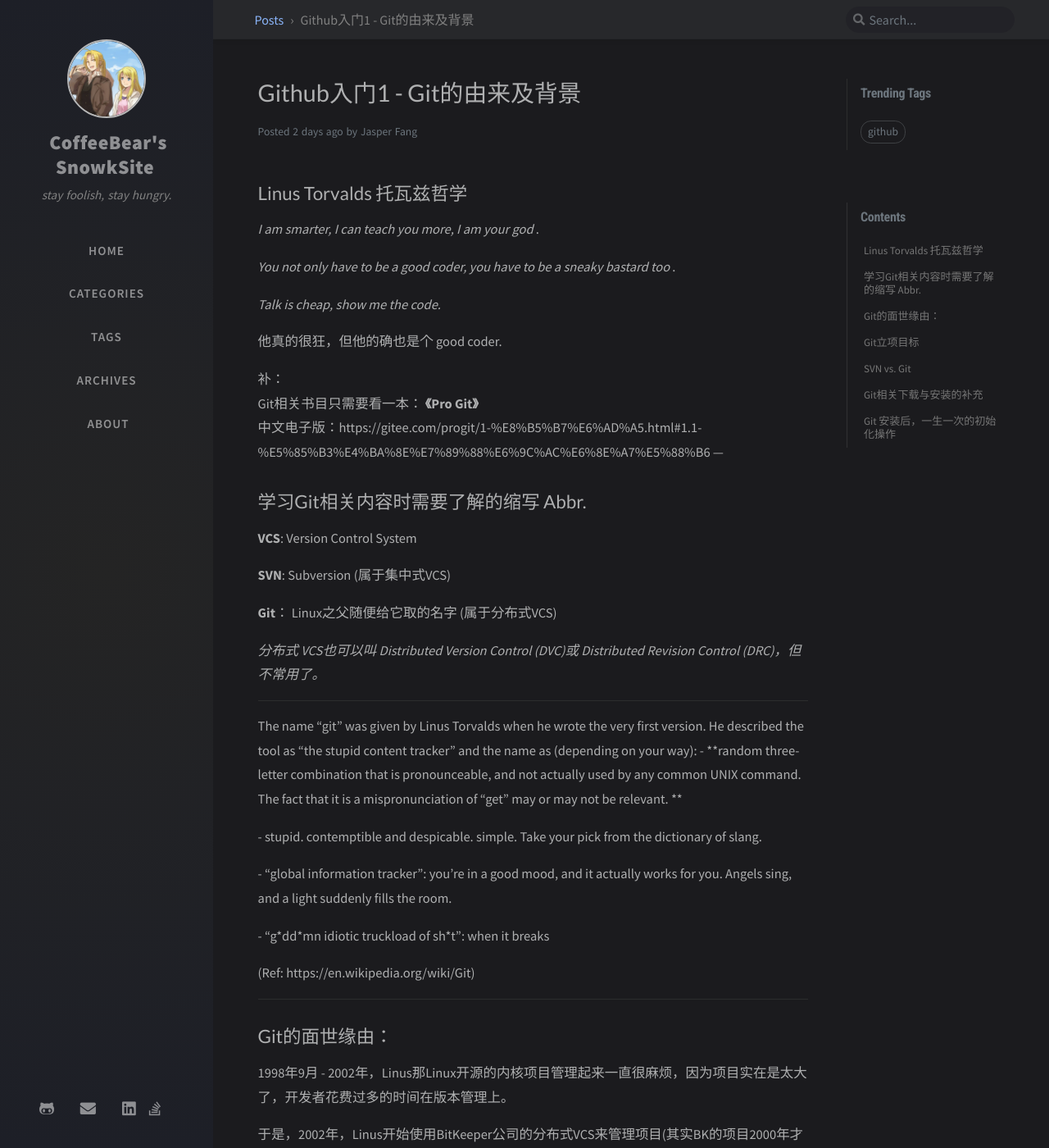
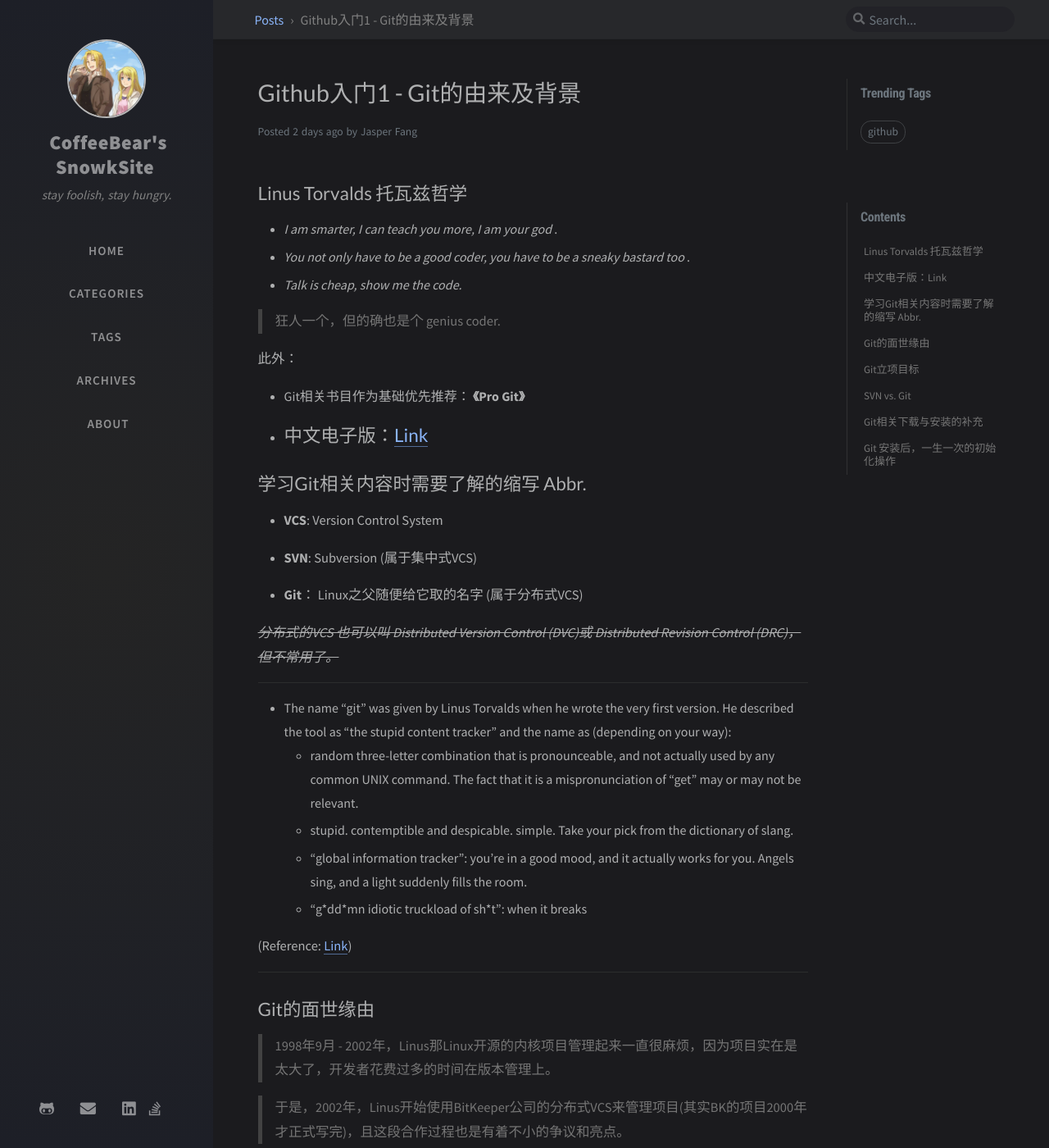
Before and after one commit to i493052739/i493052739.github.io, a Jekyll site: the page built from _posts/2020-12-09-Github入门1.md, in a window 1280 px wide and 1400 px high. Shown: the whole window at 82% size. Built offline with Jekyll 4.4.1, drawn with Linux system fonts in a browser that asks for light colours; nearby versions of some CDN libraries; comment, search, counter and statistics services are not loaded; some of the changed text lies outside the part shown.

Commit message:
format update

```diff
--- a/_posts/2020-12-09-Github入门1.md
+++ b/_posts/2020-12-09-Github入门1.md
@@ -9,61 +9,49 @@ pin: false
 
 ## Linus Torvalds 托瓦兹哲学
 
-*I am smarter, I can teach you more, I am your god*.
+* *I am smarter, I can teach you more, I am your god*.
+* *You not only have to be a good coder, you have to be a sneaky bastard too*.
+* *Talk is cheap, show me the code.*
 
-*You not only have to be a good coder, you have to be a sneaky bastard too*.
+ > 狂人一个，但的确也是个 genius coder.
 
-*Talk is cheap, show me the code.*
-
-
-
-他真的很狂，但他的确也是个 good coder.
-
-补：
-Git相关书目只需要看一本： **《Pro Git》**
-中文电子版：https://gitee.com/progit/1-%E8%B5%B7%E6%AD%A5.html#1.1-%E5%85%B3%E4%BA%8E%E7%89%88%E6%9C%AC%E6%8E%A7%E5%88%B6
+此外：
+* Git相关书目作为基础优先推荐： **《Pro Git》**
+* 中文电子版：[Link](https://gitee.com/progit/1-%E8%B5%B7%E6%AD%A5.html#1.1-%E5%85%B3%E4%BA%8E%E7%89%88%E6%9C%AC%E6%8E%A7%E5%88%B6)
 ---
 
 ## 学习Git相关内容时需要了解的缩写 Abbr.
+* **VCS**:  Version Control System
 
-**VCS**:  Version Control System
+* **SVN**: Subversion (属于集中式VCS)
 
-**SVN**: Subversion (属于集中式VCS)
+* **Git**： Linux之父随便给它取的名字 (属于分布式VCS)
 
-**Git**： Linux之父随便给它取的名字 (属于分布式VCS)
-
-*分布式 VCS也可以叫 Distributed Version Control (DVC)或 Distributed Revision Control (DRC)，但不常用了。*
+~~*分布式的VCS 也可以叫 Distributed Version Control (DVC)或 Distributed Revision Control (DRC)，但不常用了。*~~
 
 ---
+* The name "git" was given by Linus Torvalds when he wrote the very first version. He described the tool as "the stupid content tracker"
+and the name as (depending on your way):
+  - random three-letter combination that is pronounceable, and not actually used by any common UNIX command. The fact that it is a
+  mispronunciation of "get" may or may not be relevant.
+  - stupid. contemptible and despicable. simple. Take your pick from the dictionary of slang.
+  - "global information tracker": you're in a good mood, and it actually works for you. Angels sing, and a light suddenly fills the room.
+  - "g\*dd\*mn idiotic truckload of sh\*t": when it breaks
 
-The name "git" was given by Linus Torvalds when he wrote the very first version. He described the tool as "the stupid content tracker"
-and the name as (depending on your way):
- \- **random three-letter combination that is pronounceable, and not actually used by any common UNIX command. The fact that it is a
-  mispronunciation of "get" may or may not be relevant. **
-
- \- stupid. contemptible and despicable. simple. Take your pick from the dictionary of slang.
-
- \- "global information tracker": you're in a good mood, and it actually works for you. Angels sing, and a light suddenly fills the room.
-
- \- "g\*dd\*mn idiotic truckload of sh\*t": when it breaks
-
-(Ref: https://en.wikipedia.org/wiki/Git)
-
-
+(Reference: [Link](https://en.wikipedia.org/wiki/Git))
 
 ---
+## Git的面世缘由
 
-## Git的面世缘由：
+>1998年9月 - 2002年，Linus那Linux开源的内核项目管理起来一直很麻烦，因为项目实在是太大了，开发者花费过多的时间在版本管理上。
 
-1998年9月 - 2002年，Linus那Linux开源的内核项目管理起来一直很麻烦，因为项目实在是太大了，开发者花费过多的时间在版本管理上。
+>于是，2002年，Linus开始使用BitKeeper公司的分布式VCS来管理项目(其实BK的项目2000年才正式写完)，且这段合作过程也是有着不小的争议和亮点。
 
-于是，2002年，Linus开始使用BitKeeper公司的分布式VCS来管理项目(其实BK的项目2000年才正式写完)，且这段合作过程也是有着不小的争议和亮点。
+>2005年4月后，由于Linus的企业破解BitKeeper公司的分布式VCS产品并干扰同行竞争，被BitKeeper公司回收了其免费使用权。
 
-2005年4月后，由于Linus的企业破解BitKeeper公司的分布式VCS产品并干扰同行竞争，被BitKeeper公司回收了其免费使用权。
+>Linus急了，于是没多久，同样是2005年，Git出生了，出道即巅峰。
 
-Linus急了，于是没多久，同样是2005年，Git出生了，出道即巅峰。
-
-(Ref: https://en.wikipedia.org/wiki/BitKeeper)
+(Reference: [Link](https://en.wikipedia.org/wiki/BitKeeper))
 
 ---
 
@@ -83,7 +71,7 @@ Linus急了，于是没多久，同样是2005年，Git出生了，出道即巅
 
 
 
-(Ref: https://www.bilibili.com/video/BV15J411973T?p=2)
+(Reference: [Link](https://www.bilibili.com/video/BV15J411973T?p=2))
 
 ---
 
@@ -101,7 +89,7 @@ Linus急了，于是没多久，同样是2005年，Git出生了，出道即巅
 | 权限管理     | **严格**。svn的权限管理相当严格，可以按组、个人针对某个子目录的权限控制（每个目录下都会有个.svn的隐藏文件） | **宽松**。git没有严格的权限管理控制，只有账号角色划分（在项目的home文件下有且只有一个.svn目录） |
 | 平台         | 未了解。                                                     | **多**。**gitlab**（建议使用，集成的功能较多，API开发），gerrit，github等 |
 
-(Ref: https://blog.csdn.net/qq_38487524/article/details/81450602)
+(Reference: [Link](https://blog.csdn.net/qq_38487524/article/details/81450602))
 
 问题: Git, Gits区别？ GitLab, Gerrit区别？
 
@@ -109,19 +97,16 @@ Linus急了，于是没多久，同样是2005年，Git出生了，出道即巅
 
 ## Git相关下载与安装的补充
 
-基础 Git-SCM (Git Client / Git Bash) 下载地址:
+* 基础 Git-SCM (Git Client / Git Bash) 下载地址:
 
-https://git-scm.com/download/
+  * [https://git-scm.com/download/](https://git-scm.com/download/)
+  * （此 SCM 不是Supply Chain Management, 也不是 Software Configuration Management，是 **Source code management**）
 
-（此 SCM 不是Supply Chain Management, 也不是 Software Configuration Management，是 **Source code management**）
+* Git本身也是开源的：
 
-Git本身也是开源的：
-
-https://github.com/git/git
-
-即便是在Windows,  **Git Bash** 用的 command-line terminal **是 Linux 指令**！
-
-要区别于Windows Powershell 的 **MS DOS 指令** (Microsoft - Disk Operation System‘s Command)
+  * [https://github.com/git/git](https://github.com/git/git)
+  * 即便是在Windows,  **Git Bash** 用的 command-line terminal **是 Linux 指令**！
+  * 要区别于Windows Powershell 的 **MS DOS 指令** (Microsoft - Disk Operation System‘s Command)
 
 ---
 
```
